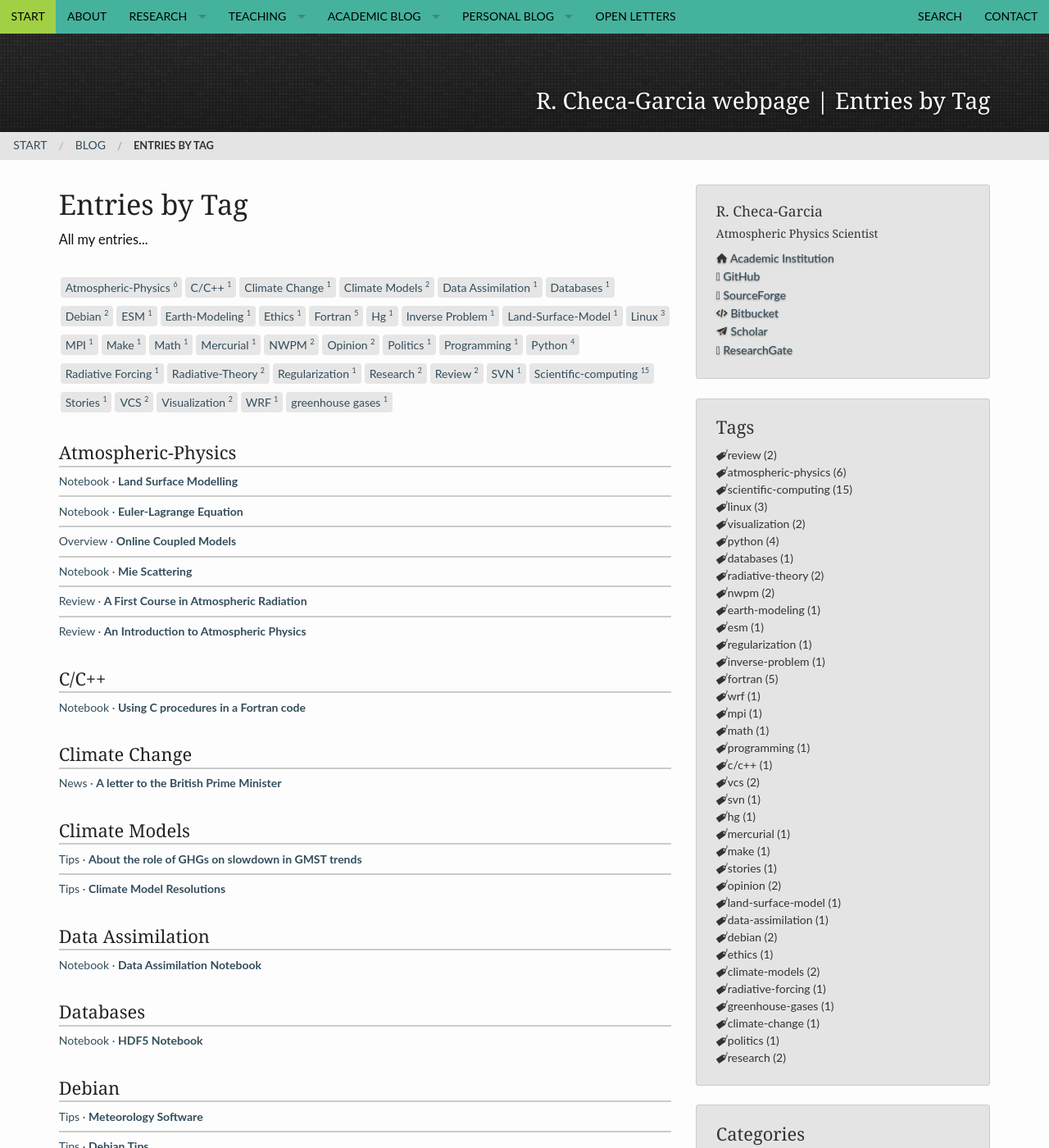
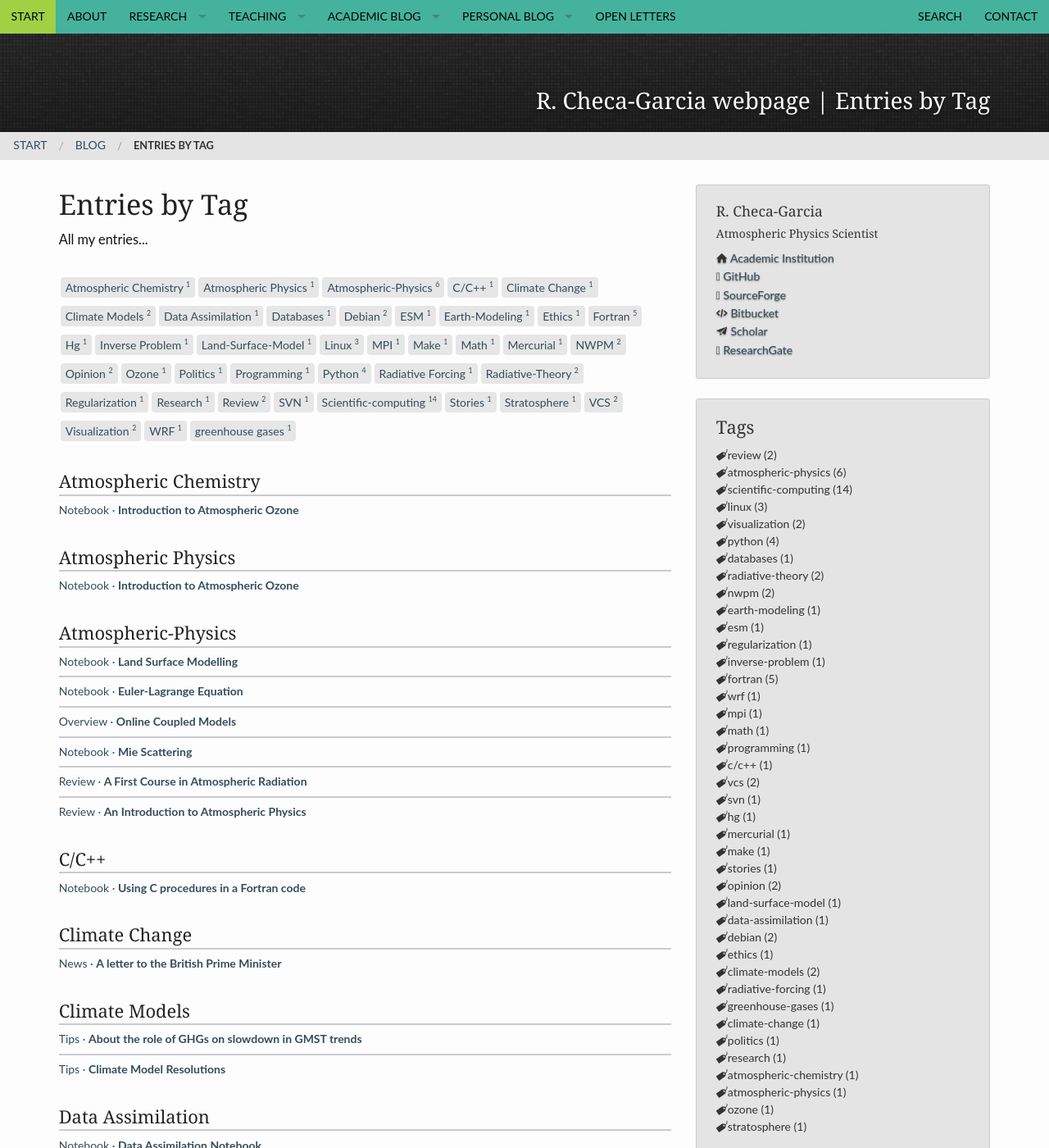
Before and after one commit to RCHG/rchg.github.io, a Jekyll site: the page built from blog/archive_tags.html, in a window 1280 px wide and 1400 px high. Shown: the whole window at 82% size. Built offline with Jekyll 4.4.1, drawn with Linux system fonts in a browser that asks for light colours; some of the changed text lies outside the part shown.

Commit message:
Update 2017-07-18-Atmospheric-Ozone.md

```diff
--- a/_posts/2017-07-18-Atmospheric-Ozone.md
+++ b/_posts/2017-07-18-Atmospheric-Ozone.md
@@ -6,7 +6,7 @@ title:  "Introduction to Atmospheric Ozone"
 teaser: "Own notes about Ozone"
 breadcrumb: true
 tags:
-    - [Scientific-computing, Research]
+    - [Atmospheric Chemistry, Atmospheric Physics, Ozone, Stratosphere]
 categories:
     - science-blog
 header:
```
